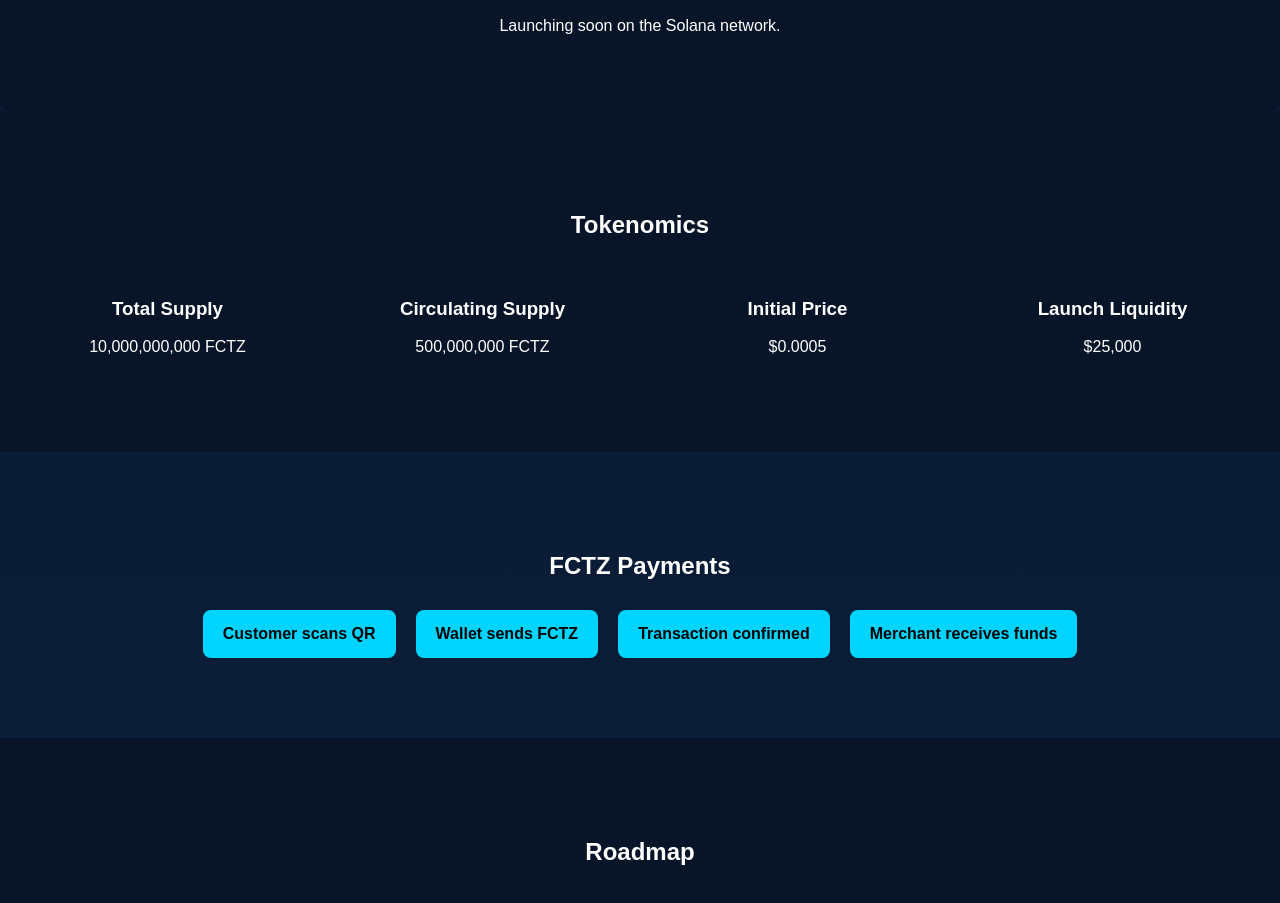
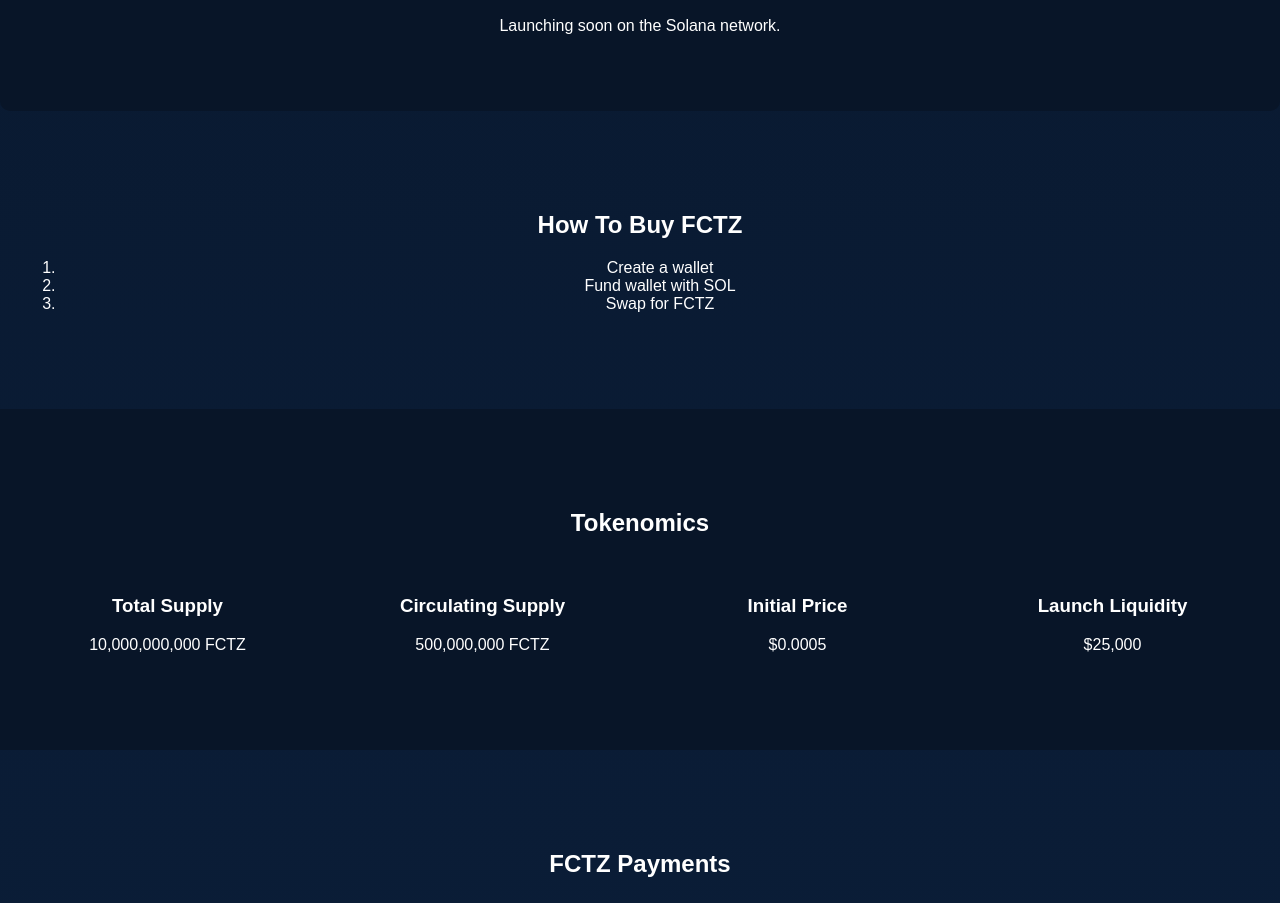
Before and after one commit to michaelxlegend/Factz-Token, a plain HTML site: page index.html in a window 1280 px wide. Shown: the part 1877-2780 px from the top of the page. Drawn offline with Linux system fonts and the light colour scheme.

Commit message:
Update index.html

```diff
--- a/index.html
+++ b/index.html
@@ -124,6 +124,20 @@ fast, low-cost global transactions powered by blockchain technology.
 
 </section>
 
+  <section id="buy" class="section">
+
+<h2>How To Buy FCTZ</h2>
+
+<ol>
+
+<li>Create a wallet</li>
+<li>Fund wallet with SOL</li>
+<li>Swap for FCTZ</li>
+
+</ol>
+
+  </section>
+
 <section id="tokenomics" class="section dark">
 
 <h2>Tokenomics</h2>
```
